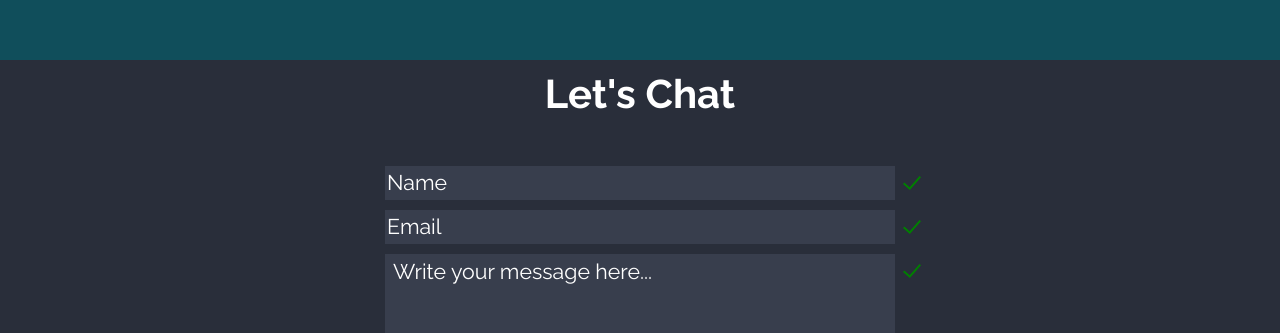
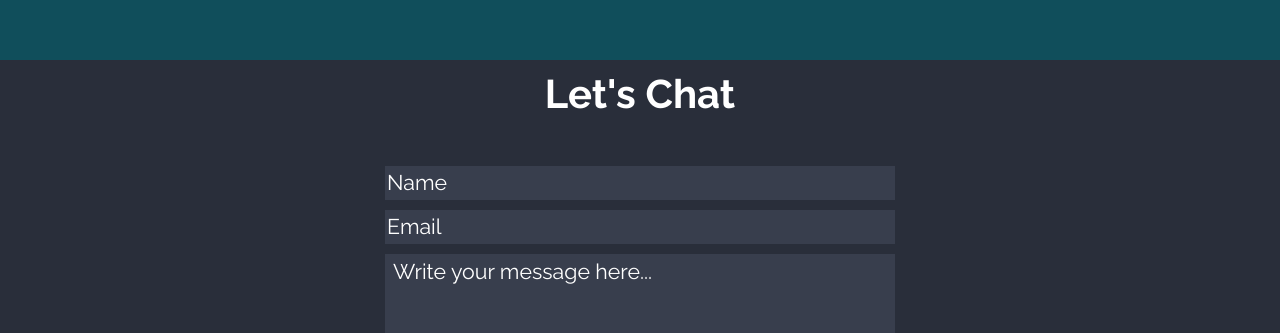
Before and after one commit to ezraguy/portfolio, a React (Create React App) app: page / in a window 1280 px wide. Shown: the part 2199-2532 px from the top of the page. Built offline with nearby package versions, Linux system fonts and the light colour scheme.

Commit message:
small bug fix

```diff
--- a/src/components/sec_4.js
+++ b/src/components/sec_4.js
@@ -68,17 +68,17 @@ class Sec_4 extends Component {
 
 
                         <input value={data.name} className="" onChange={this.handleChange} required placeholder="Name" name="name" id="name" type="text" />
-                        {<CheckSvg className="checkSvg" />}
+                        {isNameValid && <CheckSvg className="checkSvg" />}
 
 
 
                         <input value={data.email} onChange={this.handleChange} required placeholder="Email" name="email" id="email" />
-                        {<CheckSvg className="checkSvg" />}
+                        {isEmailValid && <CheckSvg className="checkSvg" />}
 
 
 
                         <textarea value={data.message} onChange={this.handleChange} required name="message" className="pl-2" id="message" placeholder="Write your message here..." style={{ height: '200px', resize: 'none' }} ></textarea>
-                        {<CheckSvg className="checkSvg" />}
+                        {isMessageValid && <CheckSvg className="checkSvg" />}
 
 
 
```
